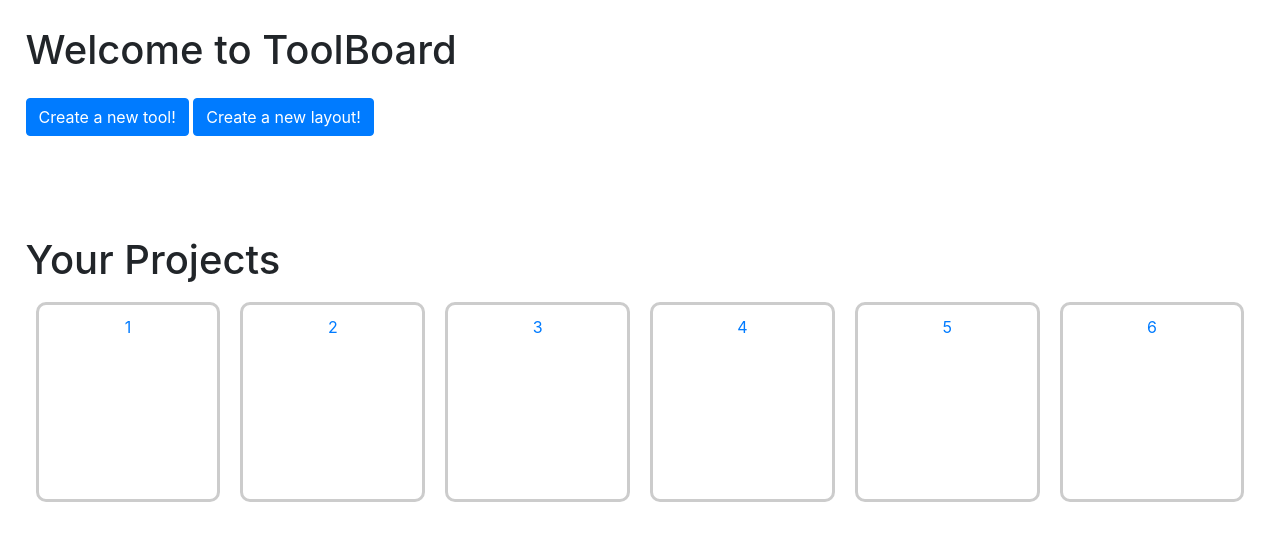
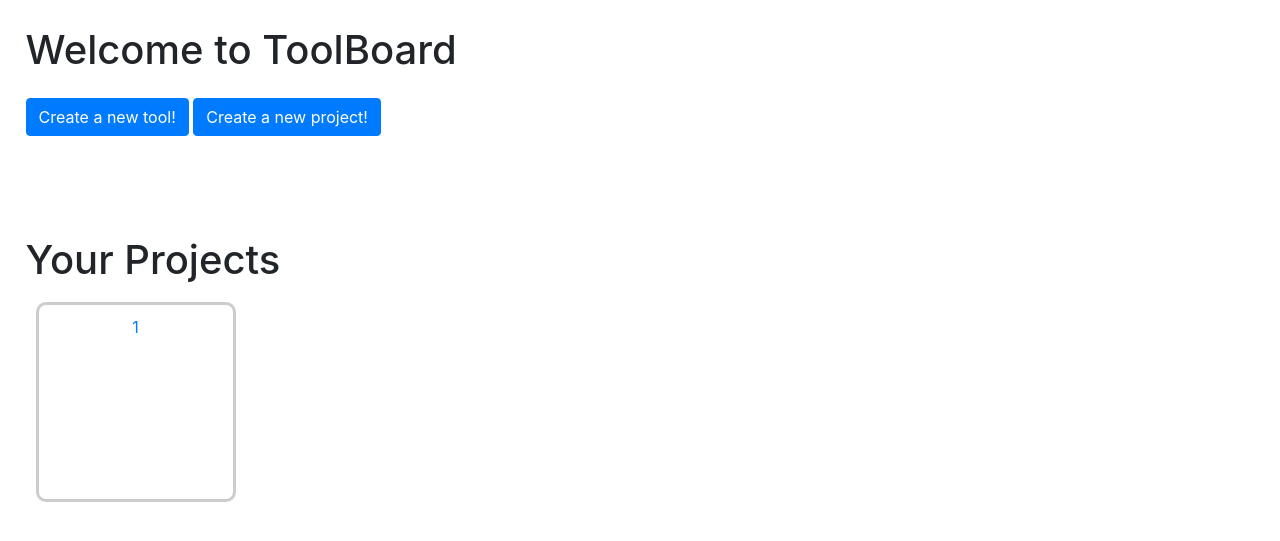
Before and after one commit to 4b3c/toolboard, a Flask app: page / in a window 1280 px wide. Shown: the top 541 px of the page. Run offline with Flask 3, Linux system fonts and the light colour scheme; data comes from the database, SQL or seed files in the repository; some libraries are stand-ins or nearby versions.

Commit message:
changed layout to project (thematic yk)

```diff
--- a/app.py
+++ b/app.py
@@ -19,14 +19,14 @@ class Tool(db.Model):
     id = db.Column(db.Integer, primary_key=True)
     name = db.Column(db.String(150), nullable=False, unique=True)
 
-class Layout(db.Model):
+class Project(db.Model):
     id = db.Column(db.Integer, primary_key=True)
     tools = db.Column(db.JSON, nullable=False)
 
 @app.route('/')
 def home():
-    layouts = Layout.query.all()
-    return render_template('home.html', layouts=layouts)
+    projects = Project.query.all()
+    return render_template('home.html', projects=projects)
 
 @app.route('/create_tool', methods=['GET', 'POST'])
 def create_tool():
@@ -36,41 +36,41 @@ def create_tool():
         try:
             db.session.add(new_tool)
             db.session.commit()
-            flash('Tool saved successfully!', 'success')
+            flash('Tool created successfully!', 'success')
         except Exception as e:
             db.session.rollback()
-            flash('Error saving tool: ' + str(e), 'danger')
+            flash('Error creating tool: ' + str(e), 'danger')
 
     tools = Tool.query.all()
     return render_template('create_tool.html', tools=tools)
 
-@app.route('/create_layout', methods=['GET', 'POST'])
-def create_layout():
+@app.route('/create_project', methods=['GET', 'POST'])
+def create_project():
     if request.method == 'POST':
         tools_json = request.form.get('tools')
         tools_list = json.loads(tools_json)
         tools_list = [{k: int(v) if k != 'tool_name' else v for k, v in tool_dict.items()} for tool_dict in tools_list]
 
-        new_layout = Layout(tools=tools_list)
+        new_project = Project(tools=tools_list)
 
         if tools_list == []:
-            new_layout = None
+            new_project = None
 
         try:
-            db.session.add(new_layout)
+            db.session.add(new_project)
             db.session.commit()
-            flash('Tool saved successfully!', 'success')
+            flash('Project created successfully!', 'success')
         except Exception as e:
             db.session.rollback()
-            flash('Error saving tool: ' + str(e), 'danger')
+            flash('Error creating project: ' + str(e), 'danger')
 
     tools = Tool.query.all()
-    layouts = Layout.query.all()
-    return render_template('create_layout.html', tools=tools, layouts=layouts)
+    projects = Project.query.all()
+    return render_template('create_project.html', tools=tools, projects=projects)
 
-@app.route('/project/<int:layout_id>')
-def project(layout_id):
-    tools = Layout.query.get_or_404(layout_id).tools
+@app.route('/project/<int:project_id>')
+def project(project_id):
+    tools = Project.query.get_or_404(project_id).tools
     print(tools)
 
     return render_template('/project.html', tools=tools)
--- a/templates/home.html
+++ b/templates/home.html
@@ -27,14 +27,14 @@
 <body style="padding: 2%;">
     <h1>Welcome to ToolBoard</h1>
     <a href="/create_tool" class="btn btn-primary mt-3">Create a new tool!</a>
-    <a href="/create_layout" class="btn btn-primary mt-3">Create a new layout!</a>
+    <a href="/create_project" class="btn btn-primary mt-3">Create a new project!</a>
 
     <div class="spacer"></div>
 
     <h1>Your Projects</h1>
     <div class="project-container">
-        {% for layout in layouts %}
-            <a href="/project/{{ layout.id }}" class="project">{{ layout.id }}</a>
+        {% for project in projects %}
+            <a href="/project/{{ project.id }}" class="project">{{ project.id }}</a>
         {% endfor %}
     </div>
 </body>
```
Also changed, not shown: templates/create_project.html (renamed from templates/create_layout.html, +14 -14 lines), instance/site.db, 1 other file.
